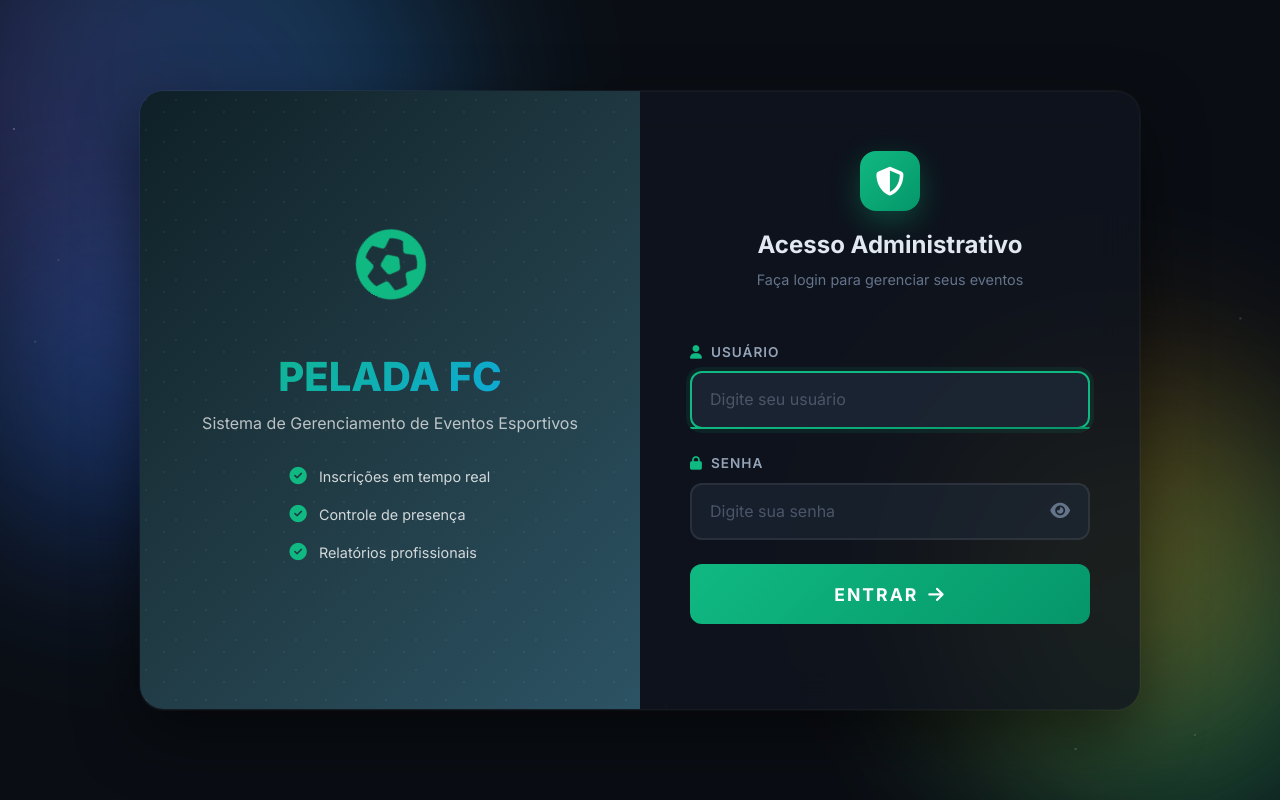
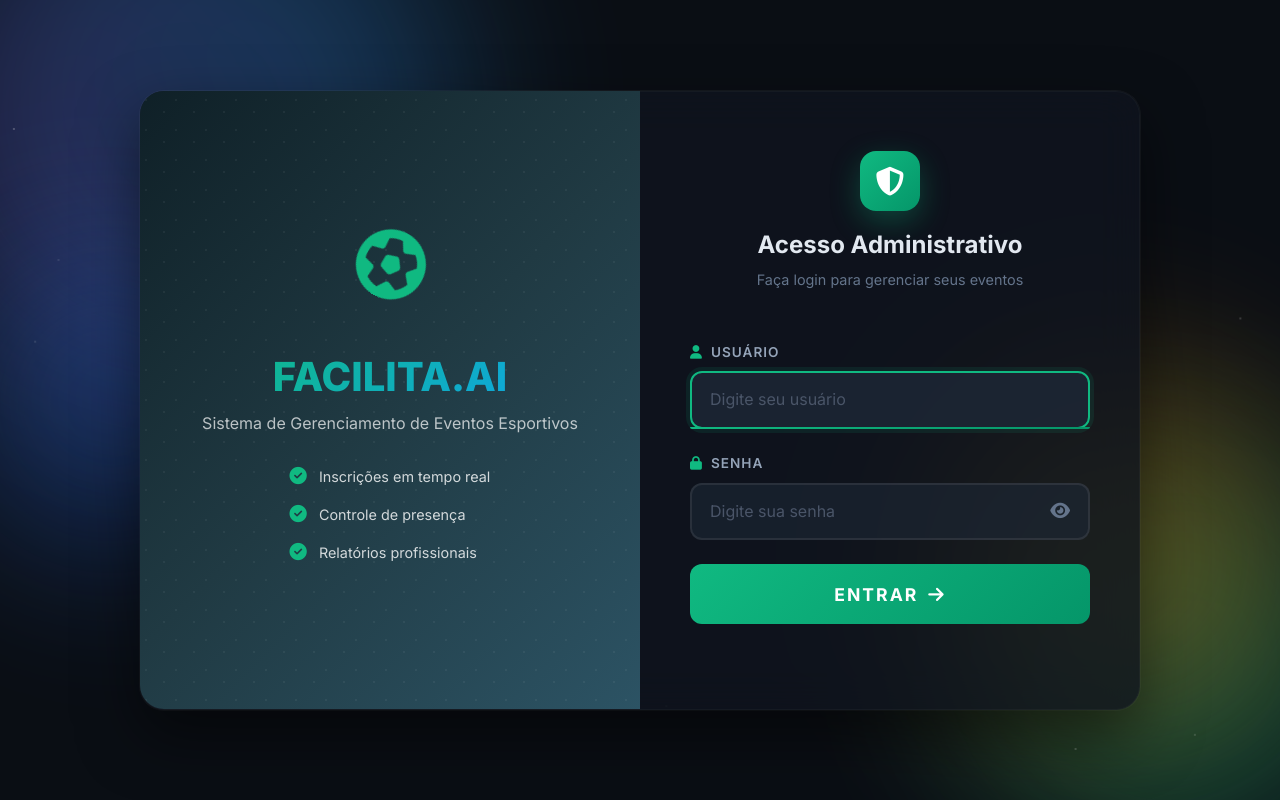
Before and after one commit to brenobucciarati/facilita.ai, a Flask app: page /admin/login in a window 1280 px wide. Run offline with Flask 3, Linux system fonts and the light colour scheme.

Commit message:
Atualizar login

```diff
--- a/templates/admin/login.html
+++ b/templates/admin/login.html
@@ -18,7 +18,7 @@
                 <div class="soccer-ball">
                     <i class="fas fa-futbol"></i>
                 </div>
-                <h2>PELADA FC</h2>
+                <h2>FACILITA.AI</h2>
                 <p>Sistema de Gerenciamento de Eventos Esportivos</p>
                 <div class="features">
                     <div class="feature-item">
```
